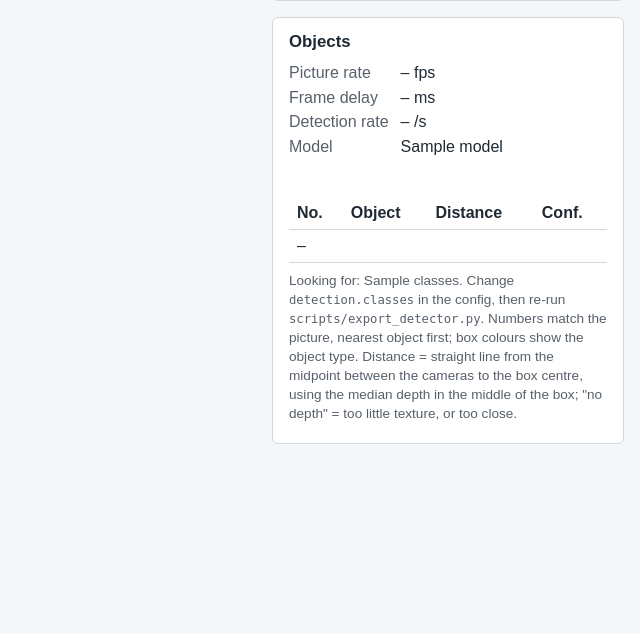
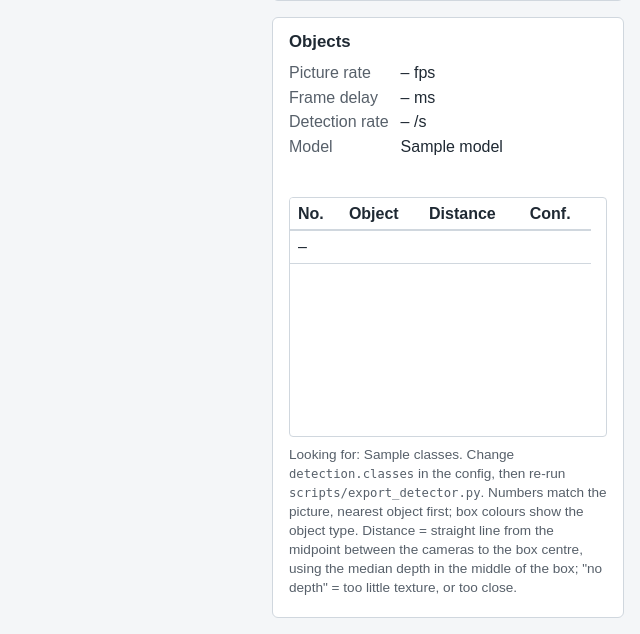
Before and after one commit to mojcph/open_cv, a Flask app: template src/stereovision/web/templates/objects.html in a window 1280 px wide. Shown: the part 200-834 px from the top of the page, without its empty margins (640-1280 px from the left). Before the commit the page ends 644 px from the top, so only its background shows below. Run offline with Flask 3, Linux system fonts and the light colour scheme; the template is opened without the code that fills it: most values are stand-ins (such as "Sample title", 1, 10 or a date in 2020); data that the repository does not hold is empty; parts of the project's set-up code (start-up, migrations or seed data) failed here and were passed over.

Commit message:
Add fixed-height scrolling object list with sticky headers for better visibility

```diff
--- a/src/stereovision/web/static/style.css
+++ b/src/stereovision/web/static/style.css
@@ -283,6 +283,27 @@ table {
   width: 100%;
 }
 
+/* Objects table: fixed height so the panel doesn't jump as objects come and go; the rows
+   scroll and the column headings stay at the top. */
+.object-list {
+  height: 15rem;
+  overflow-y: auto;
+  scrollbar-gutter: stable;
+  border: 1px solid var(--border);
+  border-radius: 4px;
+}
+
+.object-list thead th {
+  position: sticky;
+  top: 0;
+  background: var(--surface);
+  box-shadow: inset 0 -1px 0 var(--border);  /* the border scrolls away on sticky cells */
+}
+
+.object-list td {
+  font-variant-numeric: tabular-nums;
+}
+
 th,
 td {
   padding: 0.3rem 0.5rem;
--- a/src/stereovision/web/templates/objects.html
+++ b/src/stereovision/web/templates/objects.html
@@ -12,7 +12,7 @@
 {% endblock %}
 {% block panel %}
   <p id="message" class="message error" role="status"></p>
-  <div class="table-wrap">
+  <div class="table-wrap object-list">
     <table>
       <thead><tr><th>No.</th><th>Object</th><th>Distance</th><th>Conf.</th></tr></thead>
       <tbody id="rows"><tr><td colspan="4">–</td></tr></tbody>
```
